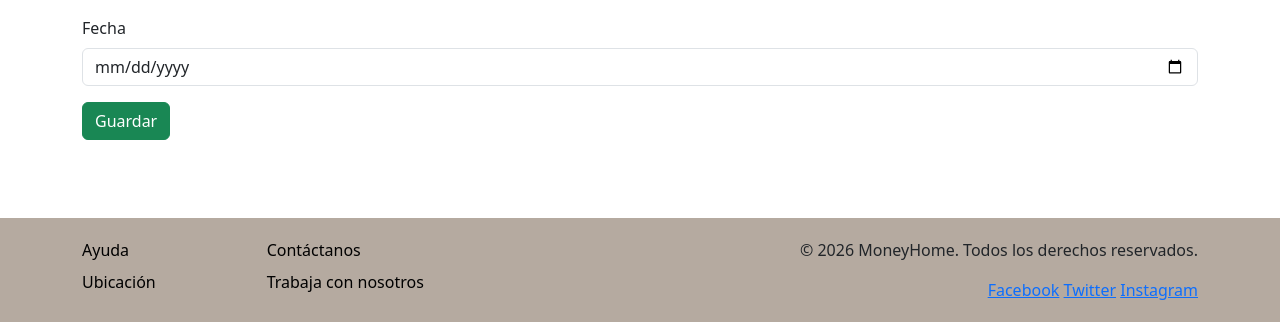
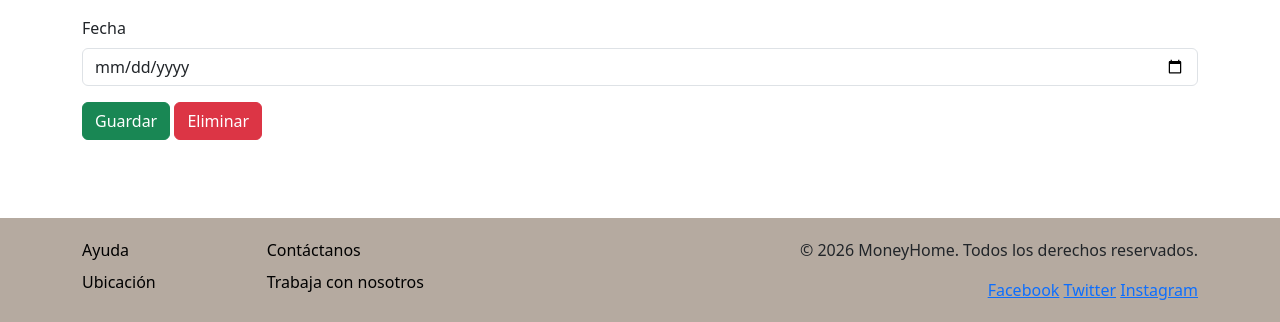
Before and after one commit to dneculmanr/MoneyHome, a Flask app: page /mov/editar/1 in a window 1280 px wide. Shown: the part 478-800 px from the top of the page. Run offline with Flask 3, Linux system fonts and the light colour scheme; data that the repository does not hold is empty.

Commit message:
Agregar funcionalidad para eliminar movimientos

```diff
--- a/app.py
+++ b/app.py
@@ -168,7 +168,7 @@ def mov(tipo=None):
         filtro = "AND m.tipo_id=2"
     elif tipo == 'transferencias':
         filtro = "AND m.tipo_id=3"
-
+    # mostrar solo los movimientos del usuario y su familia (si tiene)
     cursor.execute(f"""
         SELECT m.*, c.nombre AS categoria, t.nombre AS tipo, u.nombre AS usuario
         FROM movimientos m
@@ -221,6 +221,36 @@ def editar_movimiento(id):
         movimiento=movimiento,
         categorias=categorias
     )
+# =========================
+# EDITAR ELIMNAR MOVIMIENTO
+# =========================
+@app.route('/mov/eliminar/<int:id>', methods=['GET'])
+def confirmar_eliminar_movimiento(id):
+    conn = get_db_connection()
+    cursor = conn.cursor(dictionary=True)
+
+    cursor.execute("SELECT * FROM movimientos WHERE id=%s",(id,))
+    movimiento = cursor.fetchone()
+
+    return render_template('confirmar_eliminar_movimiento.html', movimiento=movimiento)
+
+@app.route('/mov/eliminar', methods=['POST'])
+def eliminar_movimiento():
+    id = request.form['id']
+    conn = get_db_connection()
+    cursor = conn.cursor()
+
+    cursor.execute("DELETE FROM movimientos WHERE id=%s AND user_id=%s",(id,session['user_id']))
+    conn.commit()
+
+    return redirect('/mov')
+
+
+
+
+
+
+
 
 # =========================
 # CATEGORIAS
--- a/templates/editar_movimiento.html
+++ b/templates/editar_movimiento.html
@@ -54,13 +54,40 @@
 
         <button type="submit" class="btn btn-success">Guardar</button>
 
+        <button type="button" class="btn btn-danger" data-bs-toggle="modal" data-bs-target="#modalEliminar">Eliminar</button>
+
     </form>
+
+    <!--Modal Boton eliminar-->
+    <div class="modal fade" tabindex="-1" id="modalEliminar">
+        <div class="modal-dialog">
+            <div class="modal-content">
+                <div class="modal-header">
+                    <h5 class="modal-title">Confirmar eliminación</h5>
+                    <button type="button" class="btn-close" data-bs-dismiss="modal" aria-label="Close"></button>
+                </div>
+                <div class="modal-body">
+                    <p>¿Seguro que deseas eliminar este movimiento?</p>
+                </div>
+                <div class="modal-footer">
+                    <form method="POST" action="/mov/eliminar" style="display:inline;">
+                        <input type="hidden" name="id" value="{{ movimiento.id }}">
+                        <button type="submit" class="btn btn-danger">Confirmar</button>
+                    </form>
+                    <button type="button" class="btn btn-secondary" data-bs-dismiss="modal">Cancelar</button>
+                </div>
+            </div>
+        </div>
+    </div>
+
+
 
 </div>
 
 {% include 'footer.html' %}
 
-
+<!-- Bootstrap JS -->
+<script src="https://cdn.jsdelivr.net/npm/bootstrap@5.3.0/dist/js/bootstrap.bundle.min.js"></script>
 
 </body>
 </html>
```
